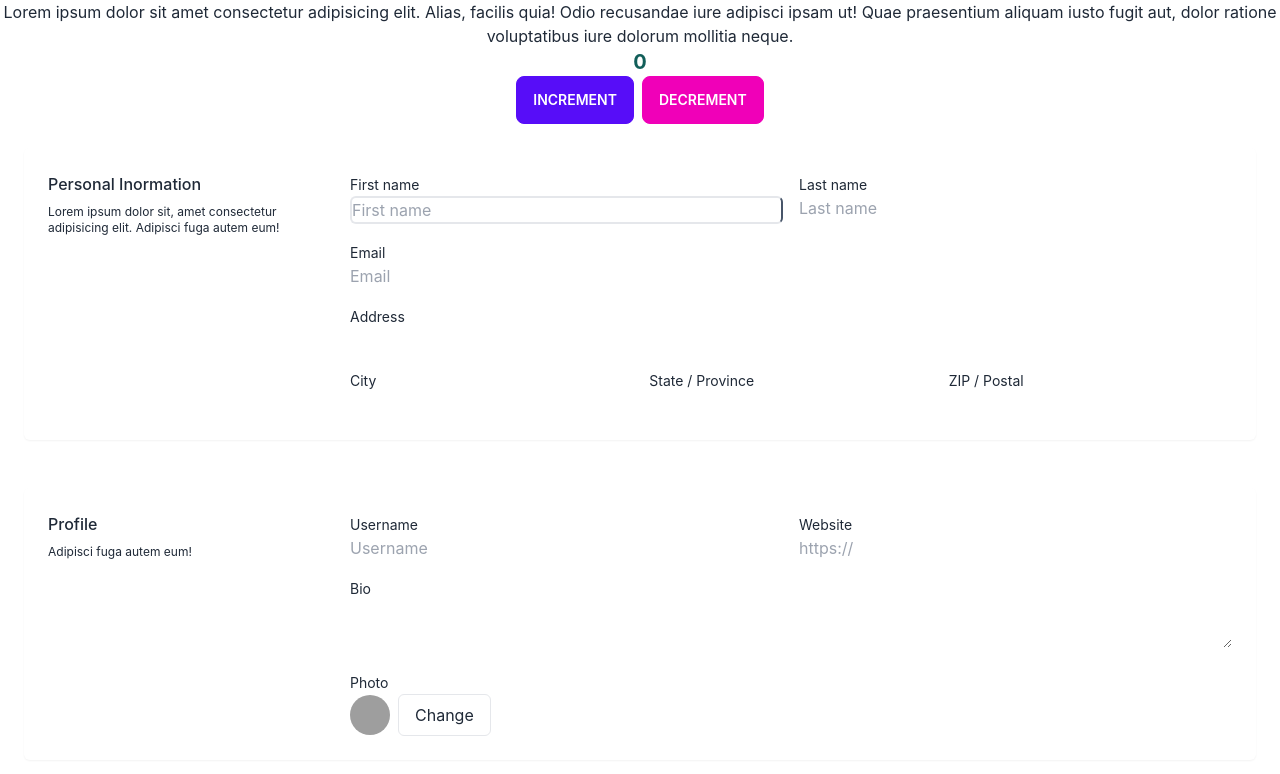
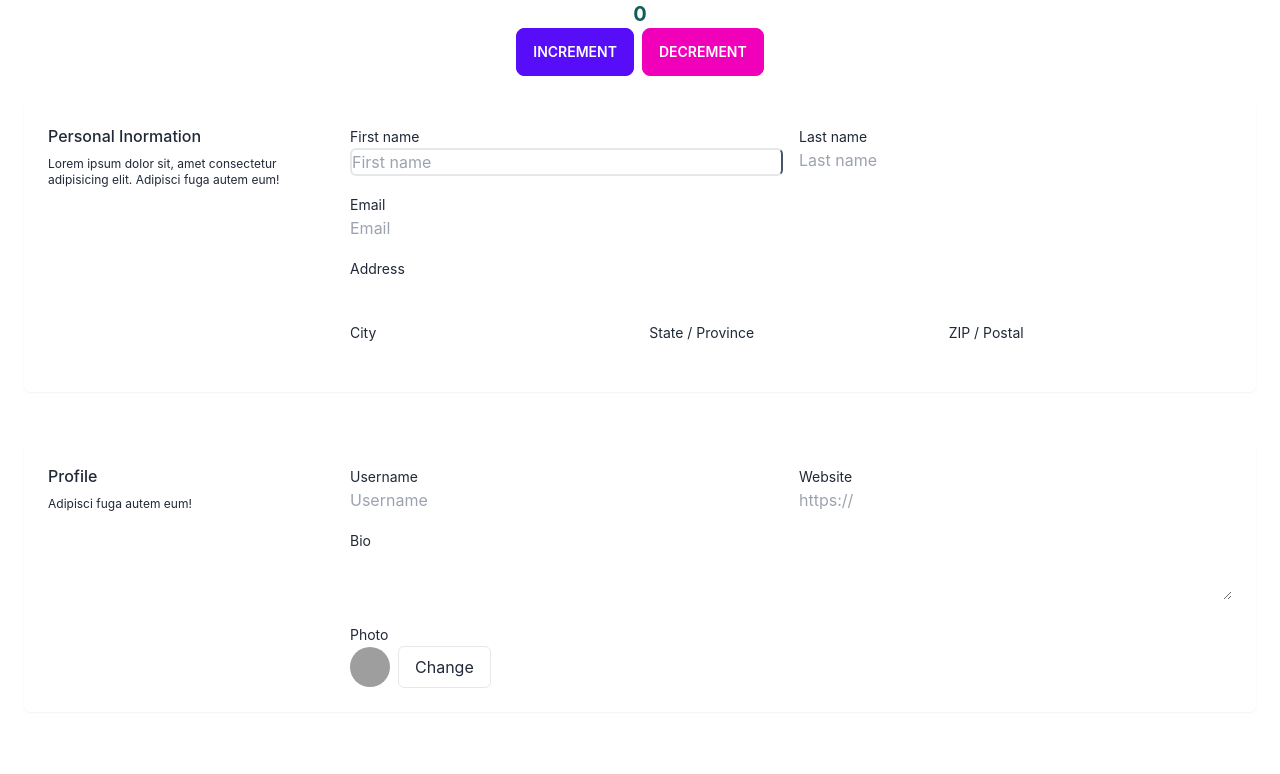
Before and after one commit to FahadMridha/counter_app, a React (Create React App) app: page / in a window 1280 px wide. Shown: the top 774 px of the page. Built offline with nearby package versions, Linux system fonts and the light colour scheme; grey boxes are pictures that could not be loaded.

Commit message:
counter  description added

```diff
--- a/src/component/Child.js
+++ b/src/component/Child.js
@@ -14,12 +14,6 @@ const Child = () => {
 
   return (
     <div className="text-center ">
-      <p>
-        Lorem ipsum dolor sit amet consectetur adipisicing elit. Alias, facilis
-        quia! Odio recusandae iure adipisci ipsam ut! Quae praesentium aliquam
-        iusto fugit aut, dolor ratione voluptatibus iure dolorum mollitia neque.
-      </p>
-
       <p className="text-xl font-bold text-teal-800">{state}</p>
       <button
         className="btn btn-primary"
```
